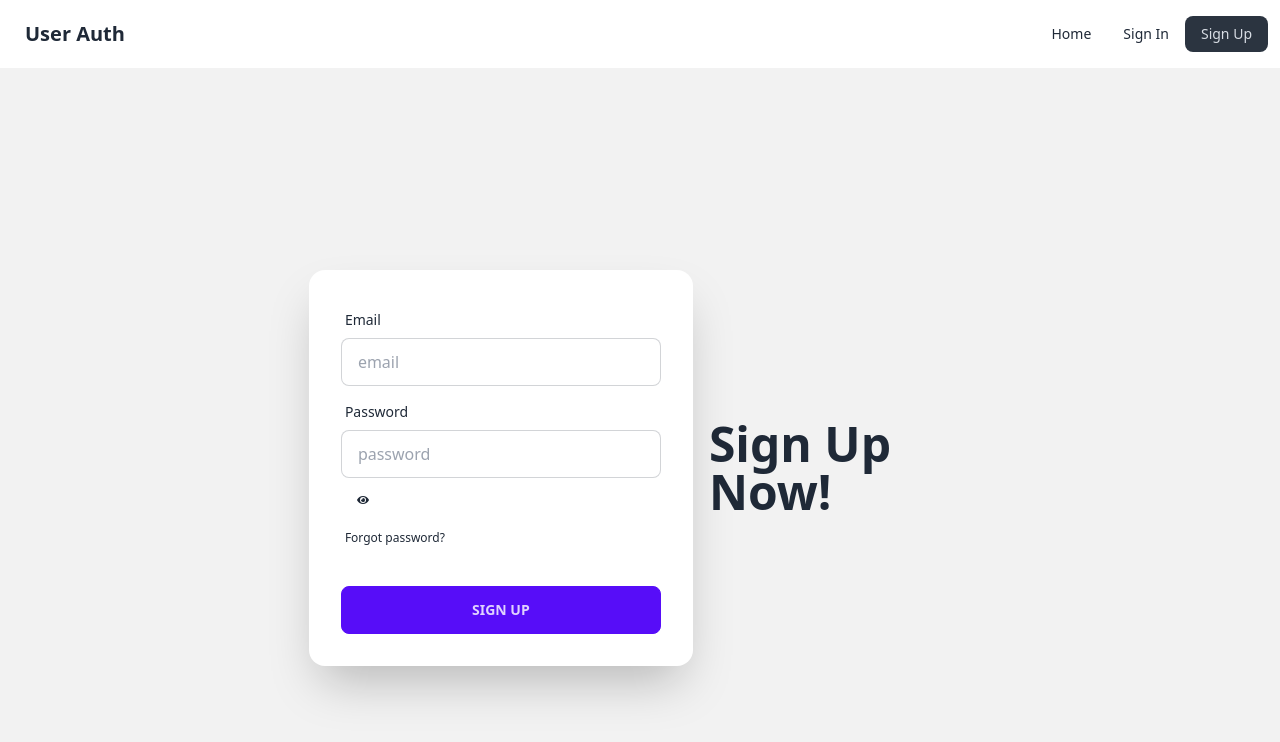
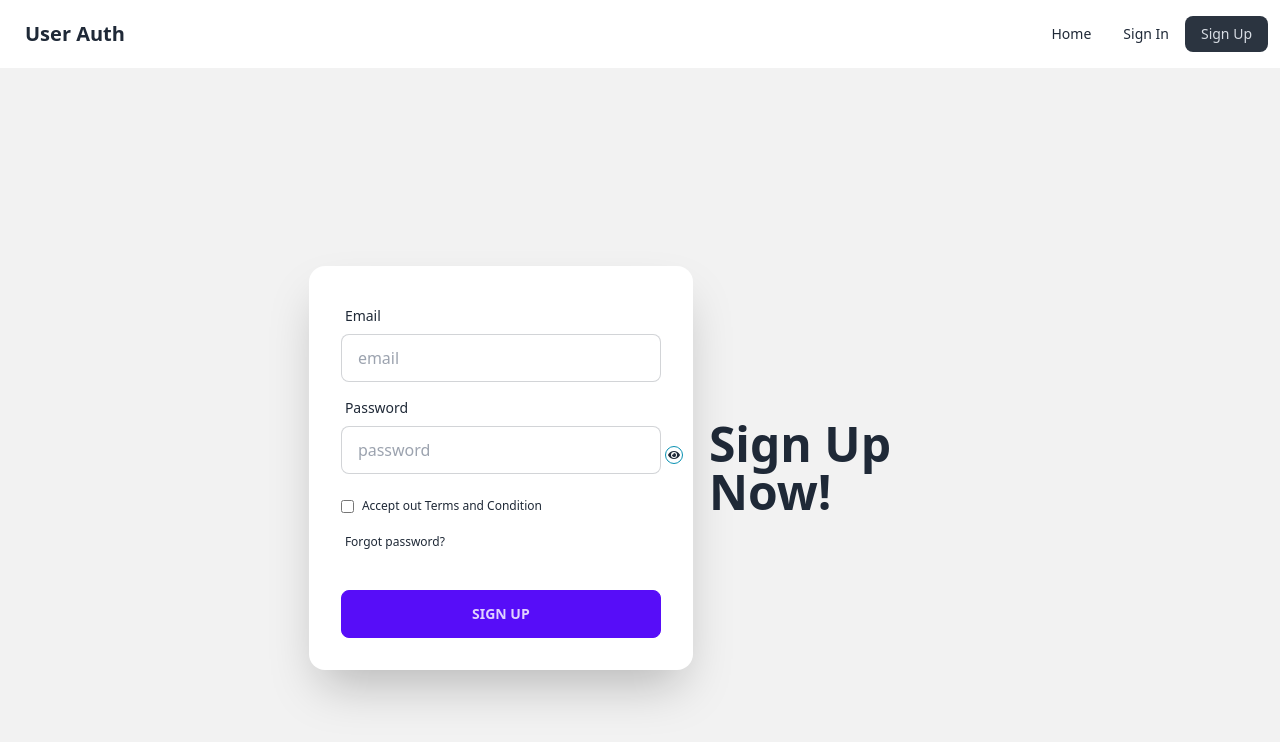
Before and after one commit to iamafridi/UserAuth, a React (Vite) app: page /signup in a window 1280 px wide. Shown: the top 742 px of the page. Built offline with nearby package versions, Linux system fonts and the light colour scheme.

Commit message:
added sign up page

```diff
--- a/src/components/SignIn/SignIn.jsx
+++ b/src/components/SignIn/SignIn.jsx
@@ -1,4 +1,4 @@
-import { createUserWithEmailAndPassword } from "firebase/auth";
+import { createUserWithEmailAndPassword, signInWithEmailAndPassword } from "firebase/auth";
 import auth from "../../firebase/firebase.config";
 
 const SignIn = () => {
@@ -12,7 +12,7 @@ const SignIn = () => {
         console.log(email, password);
 
         // creating user
-        createUserWithEmailAndPassword(auth , email, password)
+        signInWithEmailAndPassword(auth , email, password)
         .then(result =>{
             console.log(result.user);
         })
--- a/src/components/SignUp/SignUp.jsx
+++ b/src/components/SignUp/SignUp.jsx
@@ -22,7 +22,8 @@ const SignUp = () => {
         console.log('submited');
         const email = e.target.email.value;
         const password = e.target.password.value;
-        console.log(email, password);
+        const aceptedTerms = e.target.terms.checked;
+        console.log(email, password, aceptedTerms);
 
         //Reset Error
         setSignUpError('');
@@ -31,6 +32,10 @@ const SignUp = () => {
 
         if (password.length < 6) {
             setSignUpError(' Password should be at least 6 characters (auth/weak-password).')
+            return;
+        }
+        else if (!aceptedTerms){
+            setSignUpError('Warning : Please Accept our terms and conditions!')
             return;
         }
 
@@ -67,18 +72,26 @@ const SignUp = () => {
                             <label className="label">
                                 <span className="label-text">Password</span>
                             </label>
+                            <div className="relative">
                                 <input type={showPassword ? "text" : "password"}
                                     placeholder="password"
                                     name="password"
-                                className="input input-bordered"
+                                    className="input input-bordered w-full"
                                     required />
-                            <span className="text-xs m-2 p-2" onClick={() => setShowPassword(!showPassword)}>
+                                <span className=" text-xs m-1 p-0.5  top-1/3 absolute border border-cyan-600 rounded-2xl" onClick={() => setShowPassword(!showPassword)}>
 
                                     {
                                         showPassword ? <FaEyeSlash></FaEyeSlash> : <FaEye></FaEye>
                                     }
 
                                 </span>
+                            </div>
+                            <br />
+                            <div className="flex items-center mb-3 ">
+                                <input type="checkbox" name="terms" id="terms" value="" />
+                                <label className="ml-2 text-xs" htmlFor="terms">Accept out <a href="">Terms and Condition</a> </label>
+
+                            </div>
                             <label className="label">
                                 <a href="#" className="label-text-alt link link-hover">Forgot password?</a>
                             </label>
```
Lines whose indentation alone changed are shown as unchanged.
